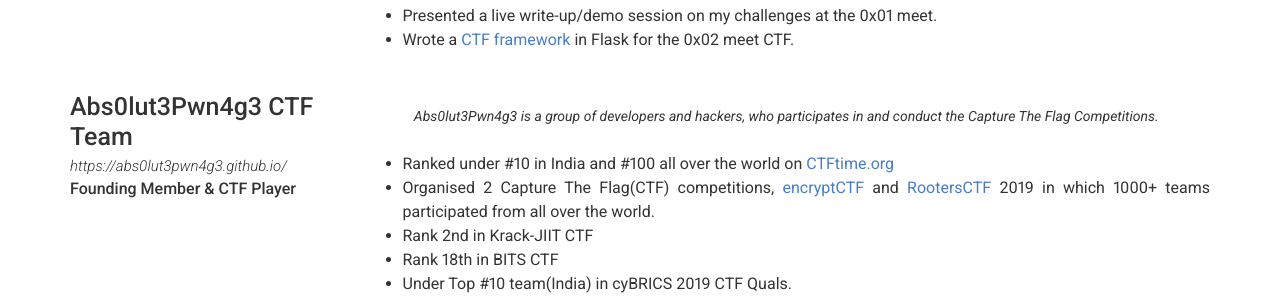
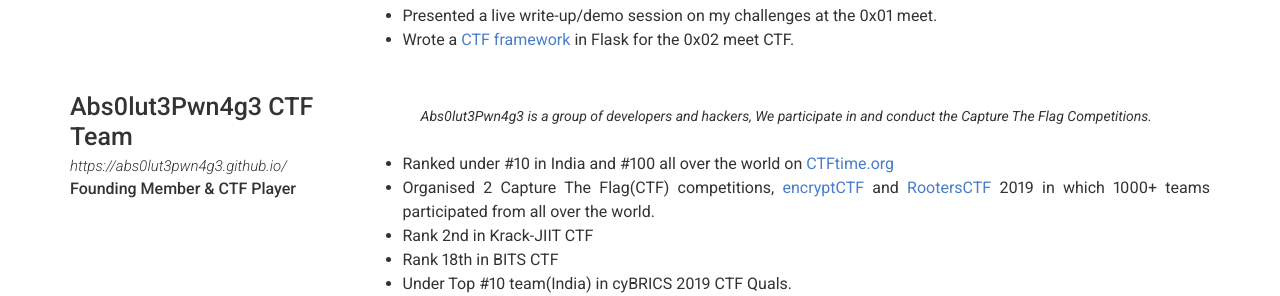
Before and after one commit to eshaan7/eshaan7.github.io, a Jekyll site: the page built from index.md, in a window 1280 px wide and 900 px high, scrolled down 1184 px. Shown: the part 152-448 px from the top of the window. Built offline with Jekyll 4.4.1, drawn with Linux system fonts in a browser that asks for light colours.

Commit message:
Update volunteering_experience.yml

```diff
--- a/_data/volunteering_experience.yml
+++ b/_data/volunteering_experience.yml
@@ -22,7 +22,7 @@
   link: https://abs0lut3pwn4g3.github.io/
   job_title: Founding Member & CTF Player
   quote: >
-   Abs0lut3Pwn4g3 is a group of developers and hackers, who participates in and conduct the Capture The Flag Competitions.
+   Abs0lut3Pwn4g3 is a group of developers and hackers, We participate in and conduct the Capture The Flag Competitions.
   description: |
     - Ranked under \#10 in India and \#100 all over the world on <a href="https://ctftime.org/team/72103" taget="_blank">CTFtime.org</a>
     - Organised 2 Capture The Flag(CTF) competitions, <a href="https://ctftime.org/event/771" target="_blank">encryptCTF</a> and <a href="https://ctftime.org/event/886" target="_blank">RootersCTF</a> 2019 in which 1000+ teams participated from all over the world.
```
